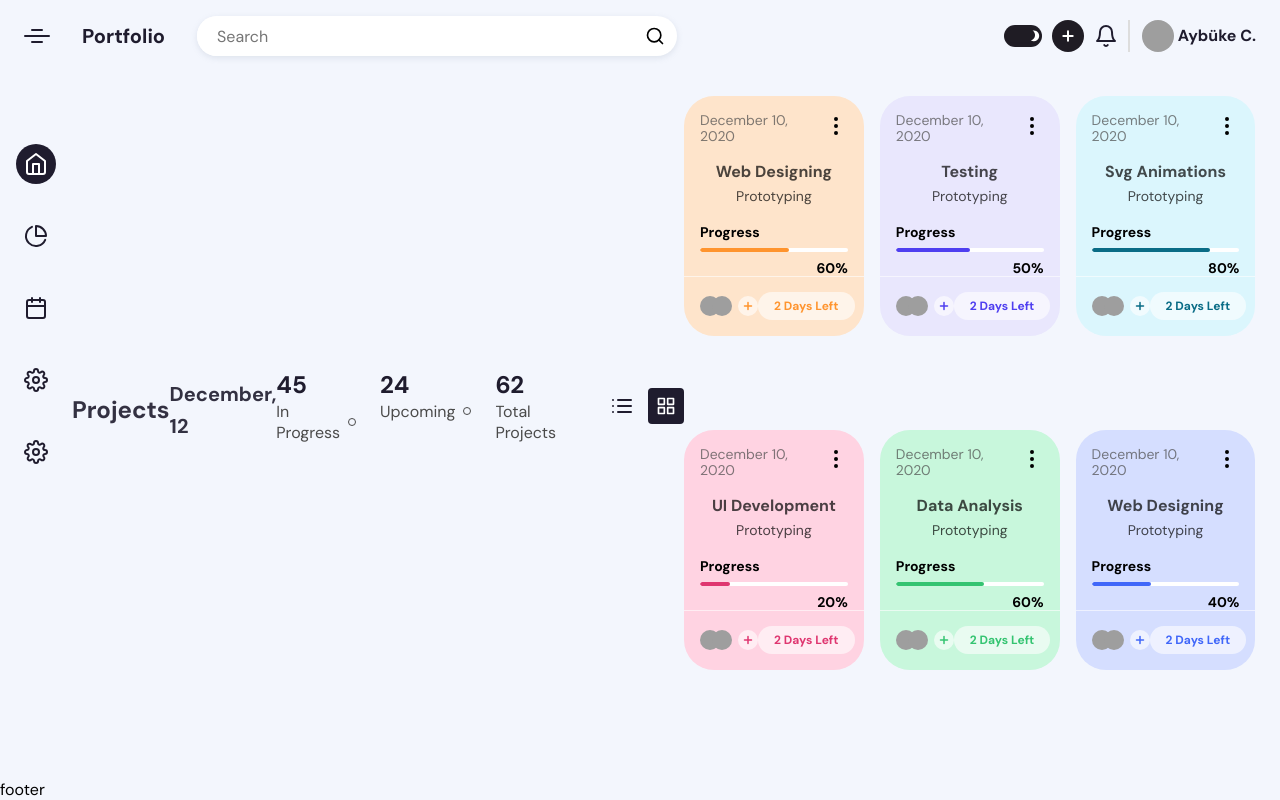
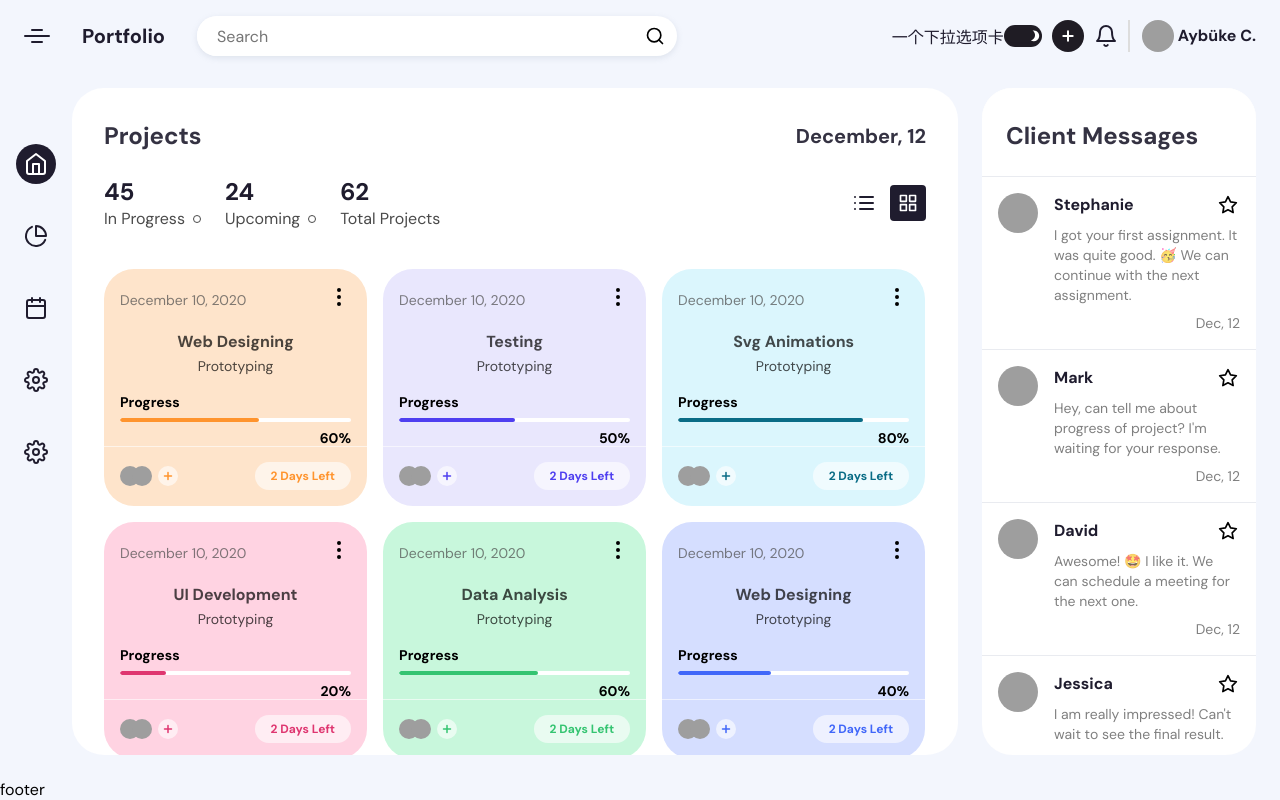
Before and after one commit to Heroage-boos/my-nuxt3-app, a Nuxt app: page / in a window 1280 px wide. Built offline with nearby package versions, Linux system fonts and the light colour scheme; grey boxes are pictures that could not be loaded.

Commit message:
添加选项卡待优化

```diff
--- a/components/layoutHeader.vue
+++ b/components/layoutHeader.vue
@@ -1,3 +1,21 @@
+<style lang="scss">
+.down-select {
+    position: relative;
+    color: var(--main-color);
+
+    .down-icon {}
+
+    .down-chiose {
+        display: none;
+        position: absolute;
+        top: 23px;
+        border: solid 1px red;
+        color: var(--main-color);
+
+    }
+}
+</style>
+
 <template>
     <div class="app-header">
         <div class="app-header-left">
@@ -15,6 +33,20 @@
             </div>
         </div>
         <div class="app-header-right">
+
+            <div class="down-select">
+                <div class="down-icon" v-on:mouseover="mouseoverTab" v-on:mouseout="mouseoutTab"> 一个下拉选项卡
+
+                </div>
+                <div class="down-chiose" ref="tabChiose" v-on:mouseover="mouseoverChiose"
+                        v-on:mouseout="mouseoutChiose">
+                          <ul>
+                             <li>背景动画</li>
+                             <li></li>
+                          </ul>
+                    </div>
+            </div>
+
             <themeSwitch />
             <button class="add-btn" title="Add New Project">
                 <svg class="btn-icon feather feather-plus" xmlns="http://www.w3.org/2000/svg" width="16" height="16"
@@ -48,10 +80,31 @@
     </div>
 </template>
 
-<script setup lang="ts">
+<script setup >
 
-function handleTabBackground() {
-    const nuxt = document.body;
-    nuxt.style.backgroundColor = "darkgray";
+import { ref } from "vue"
+const tabChiose = ref(null)
+
+//鼠标移上去
+function mouseoverTab() {
+    tabChiose.value.style.display = "block"
+    // tabChiose.style.display="block"
+
 }
+function mouseoutTab() {
+    let str = tabChiose.value.style.cssText
+    let regex = /block/;
+    regex.test(str) ? tabChiose.value.style.display = 'none' : ""
+    console.log(regex.test(str));
+}
+
+function mouseoverChiose() {
+    tabChiose.value.style.display = "block"
+}
+//鼠标移出去
+function mouseoutChiose() {
+    console.log("没生效！！！！！")
+    tabChiose.value.style.display = 'none'
+}
+
 </script>
--- a/layouts/layout.vue
+++ b/layouts/layout.vue
@@ -9,4 +9,6 @@
 
 <script setup lang="ts">
 const route = useRoute();
+
+
 </script>
--- a/pages/index.vue
+++ b/pages/index.vue
@@ -1,4 +1,5 @@
 <template>
+  <div class="projects-section">
     <div class="projects-section-header">
       <p>Projects</p>
       <p class="time">December, 12</p>
@@ -339,6 +340,8 @@
         </div>
       </div>
     </div>
+  </div>
+  <LayoutContentRigth />
 </template>
 
 
```
Lines whose indentation alone changed are shown as unchanged.
